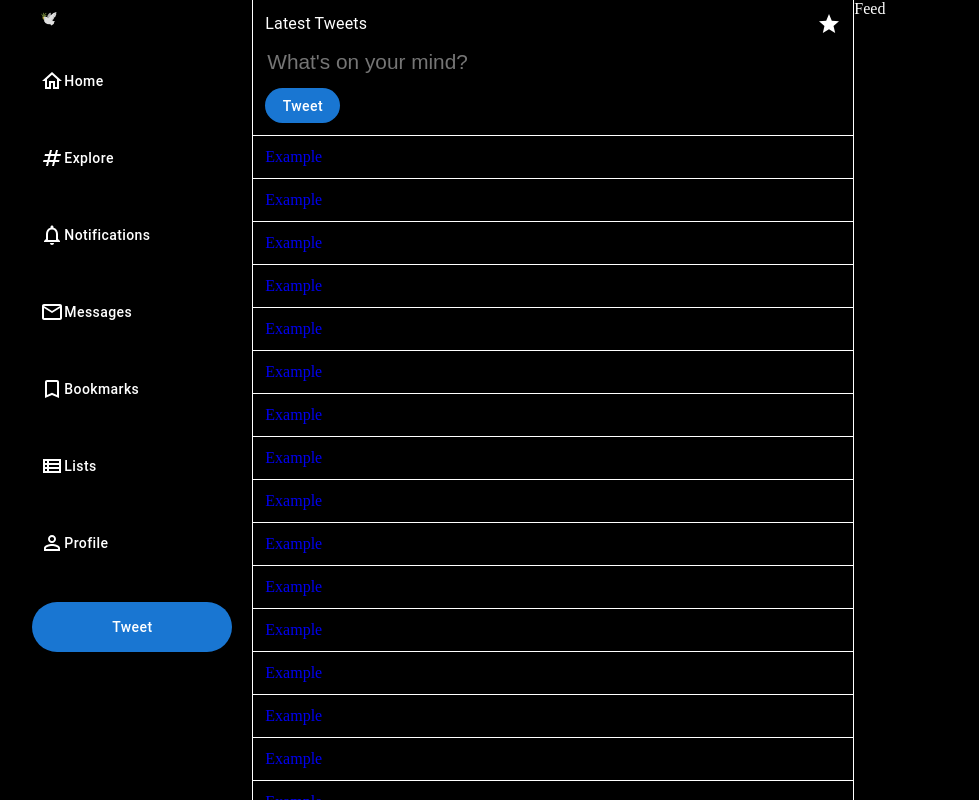
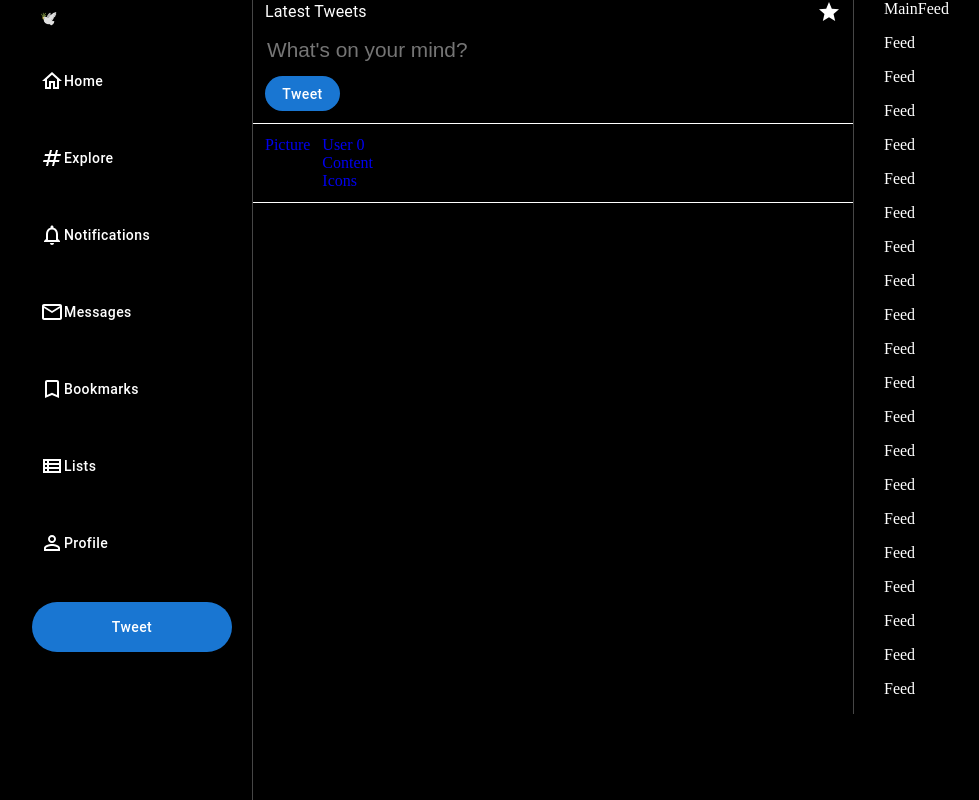
Before and after one commit to Franzley/twitter-clone, a React (Create React App) app: page / in a window 1280 px wide. Shown: the whole page, without its empty margins (65-1044 px from the left). Built offline with nearby package versions, Linux system fonts and the light colour scheme.

Commit message:
Tested firebase auth, changed li list order, fixed visual bugs

```diff
--- a/src/App.js
+++ b/src/App.js
@@ -9,7 +9,7 @@
   Messages,
   Notifications,
   Profile,
-  Tweets
+  Tweets,
 } from "./components/index.js";
 
 import { Stack, Box } from "@mui/material";
--- a/src/components/layout/CenterPage.jsx
+++ b/src/components/layout/CenterPage.jsx
@@ -6,10 +6,9 @@
     <Box
       sx={{
         color: "white",
+        width: "600px",
         borderRight: 1,
-        borderLeft: 1,
-        width: "600px",
-        height: "100vh",
+        borderColor: "#464646",
       }}
     >
       {content.pageHeader}
--- a/src/components/layout/Feed.jsx
+++ b/src/components/layout/Feed.jsx
@@ -1,14 +1,27 @@
-import React from 'react'
-import { Box } from '@mui/material'
+import React from "react";
+import { Box } from "@mui/material";
 
 const Feed = () => {
+  const arr = [];
+  for (let i = 0; i < 20; i++) arr.push(i);
   return (
     <Box
-    sx={{ color: 'white' }}
+      sx={{
+        color: "white",
+        width: "300px",
+        marginLeft: "30px",
+      }}
     >
-      Feed
+      <Box sx={{ position: "sticky", top: 0 }}>
+        <Box sx={{ overflowY: "auto" }}>
+          MainFeed
+          {arr.map(() => {
+            return <p key={Math.random()}>Feed</p>;
+          })}
+        </Box>
+      </Box>
     </Box>
-  )
-}
+  );
+};
 
-export default Feed
+export default Feed;
--- a/src/components/sidebar/Bookmarks.jsx
+++ b/src/components/sidebar/Bookmarks.jsx
@@ -4,11 +4,7 @@
 
 const Bookmarks = () => {
   const bookmarksCenterPage = {
-    pageHeader: (
-      <Stack>
-        Save Tweets for later
-      </Stack>
-    ),
+    pageHeader: <Stack>Save Tweets for later</Stack>,
   };
 
   return (
--- a/src/components/sidebar/Home.jsx
+++ b/src/components/sidebar/Home.jsx
@@ -7,11 +7,11 @@
 import { Link } from "react-router-dom";
 
 const Home = () => {
-  const arr = []
-  for (let i=0; i<50; i++) arr.push(i)
+  const arr = [];
+  for (let i = 0; i < 1; i++) arr.push(i);
   const homeCenterPage = {
     pageHeader: (
-      <Box sx={{ borderBottom: 1, padding: "12px" }}>
+      <Box sx={{ borderBottom: 1, padding: "12px", paddingTop: 0 }}>
         <Stack sx={{ justifyContent: "space-between", flexDirection: "row" }}>
           <Typography>Latest Tweets</Typography>
           <Star />
@@ -24,25 +24,49 @@
     ),
     tweets: (
       <ul className="tweets">
-        <Link style={{ textDecoration: "none" }} to="/status/1">
-          {arr.map((item, index)=>{
-            return <li key={index}>
+        {arr.map((item, index) => {
+          return (
+            <Link
+              key={index}
+              style={{ textDecoration: "none" }}
+              to={`/status/${index}`}
+            >
+              <li>
+                <Stack
+                  sx={{
+                    padding: "12px",
+                    flexDirection: "row",
+                  }}
+                >
                   <Box
                     sx={{
-                padding: "12px",
+                      marginRight: "12px",
                     }}
                   >
-              Example
+                    Picture
                   </Box>
+                  <Stack
+                    sx={{
+                      flexDirection: "column",
+                    }}
+                  >
+                    <Box>{`User ${index}`}</Box>
+                    <Stack>
+                      <Box>Content</Box>
+                      <Box>Icons</Box>
+                    </Stack>
+                  </Stack>
+                </Stack>
               </li>
+            </Link>
+          );
         })}
-        </Link>
       </ul>
     ),
   };
 
   return (
-    <Stack sx={{ bgcolor: "black", display: "flex", flexDirection: "row" }}>
+    <Stack sx={{ flexDirection: "row" }}>
       <CenterPage content={homeCenterPage} />
       <Feed />
     </Stack>
--- a/src/components/sidebar/Lists.jsx
+++ b/src/components/sidebar/Lists.jsx
@@ -4,11 +4,7 @@
 
 const Lists = () => {
   const listsCenterPage = {
-    pageHeader: (
-      <Stack>
-        Pinned Lists
-      </Stack>
-    ),
+    pageHeader: <Stack>Pinned Lists</Stack>,
   };
 
   return (
--- a/src/components/sidebar/Messages.jsx
+++ b/src/components/sidebar/Messages.jsx
@@ -4,11 +4,7 @@
 
 const Messages = () => {
   const messagesCenterPage = {
-    pageHeader: (
-      <Stack>
-       Welcome to your inbox!
-      </Stack>
-    ),
+    pageHeader: <Stack>Welcome to your inbox!</Stack>,
   };
 
   return (
--- a/src/components/sidebar/Profile.jsx
+++ b/src/components/sidebar/Profile.jsx
@@ -4,11 +4,7 @@
 
 const Profile = () => {
   const profileCenterPage = {
-    pageHeader: (
-      <Stack>
-        Who to follow
-      </Stack>
-    ),
+    pageHeader: <Stack>Who to follow</Stack>,
   };
 
   return (
--- a/src/components/sidebar/Sidebar.jsx
+++ b/src/components/sidebar/Sidebar.jsx
@@ -16,6 +16,8 @@
           height: "100vh",
           paddingRight: "20px",
           justifyContent: "flex-end",
+          borderRight: 1,
+          borderColor: "#464646",
         }}
       >
         <Link style={{ textDecoration: "none" }} to="/home">
--- a/src/css/index.css
+++ b/src/css/index.css
@@ -17,6 +17,9 @@
   margin: 0;
   padding: 0;
 }
+.tweets{
+  display:flex; flex-direction:column-reverse;
+}
 .tweets li{
   border-bottom: 1px solid white;
 }
--- a/src/firebase/FirebaseConfig.js
+++ b/src/firebase/FirebaseConfig.js
@@ -14,4 +14,4 @@
 };
 
 // Initialize Firebase
-const app = initializeApp(firebaseConfig);
+export const app = initializeApp(firebaseConfig);
```
Also changed, not shown: src/components/utilities/CreateAccount.js (added, +57 -0 lines). Lines whose indentation alone changed are shown as unchanged.
